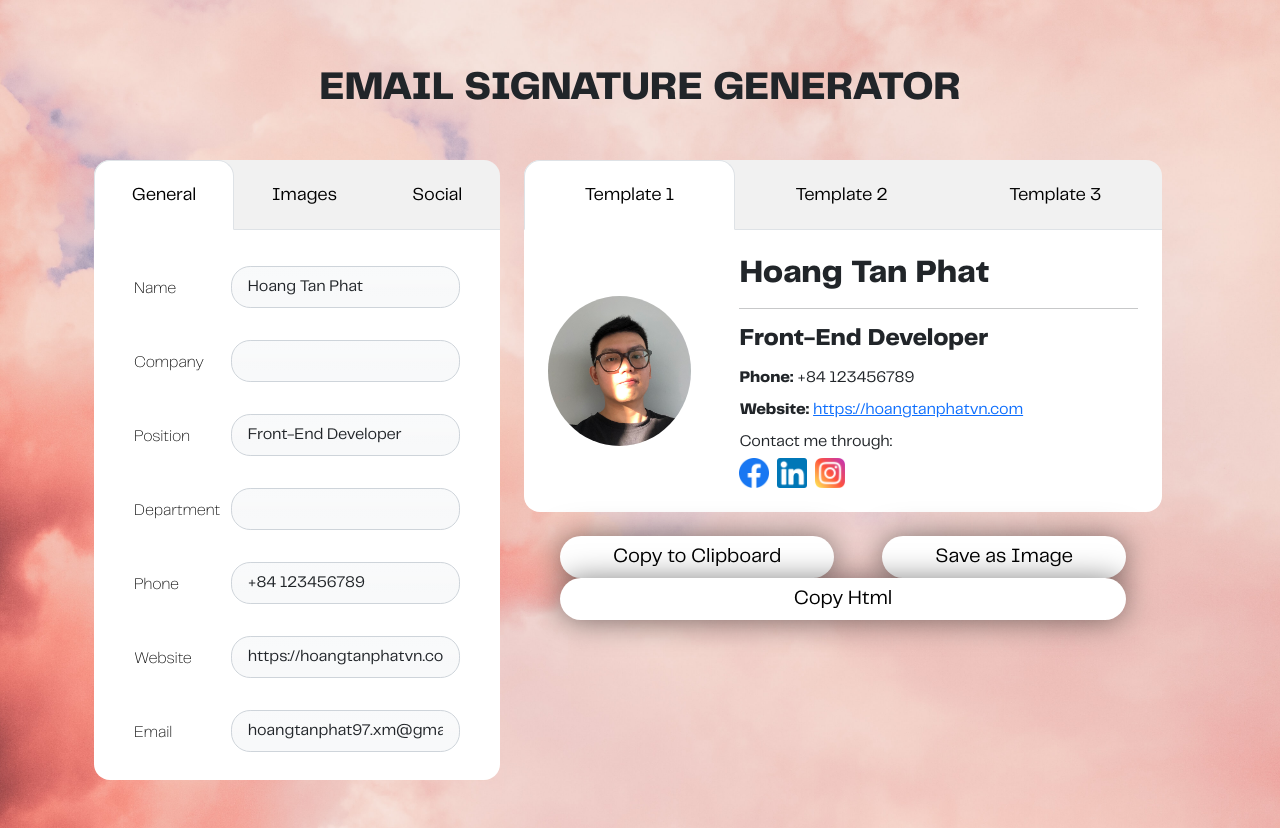
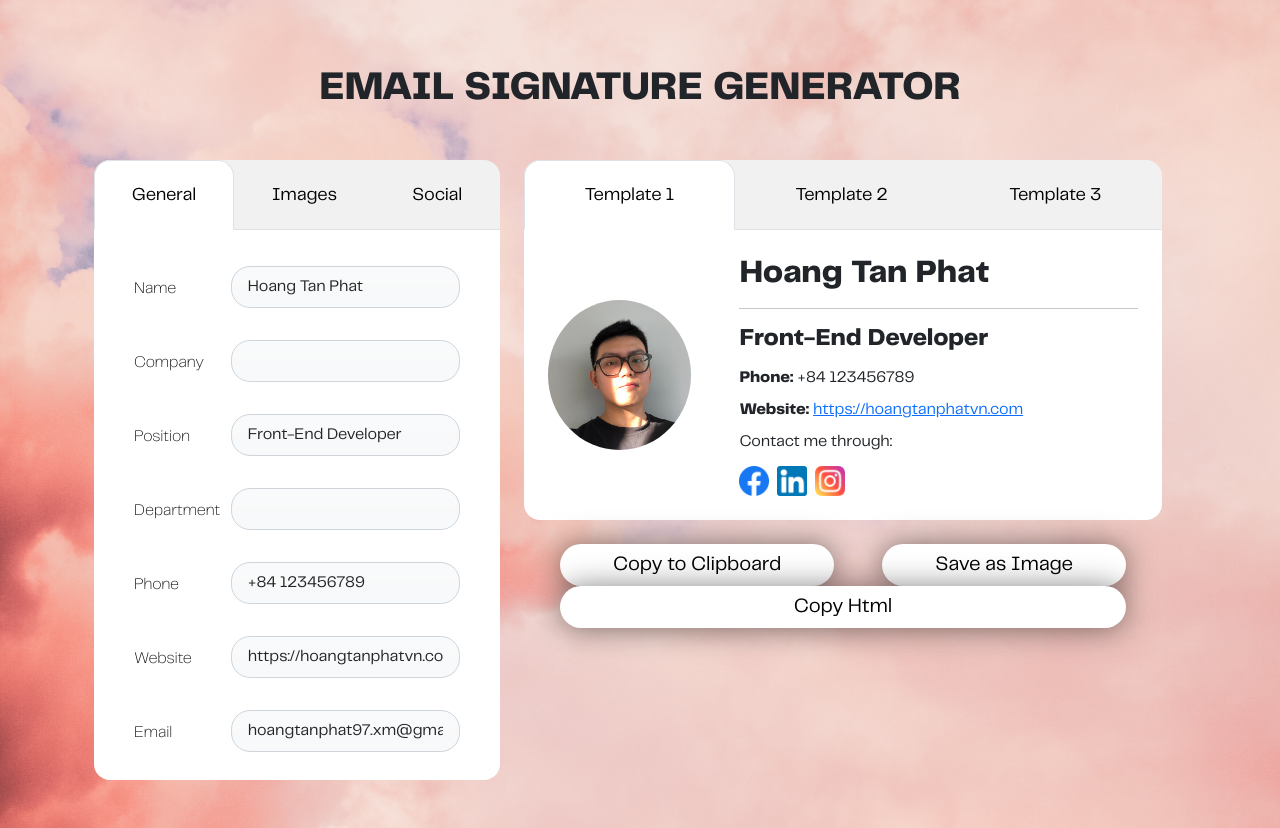
Before and after one commit to HoangTanPhat/email-signature-generator, a React (Create React App) app: page / in a window 1280 px wide. Built offline with nearby package versions, Linux system fonts and the light colour scheme.

Commit message:
fix bugs

```diff
--- a/src/Components/Result.js
+++ b/src/Components/Result.js
@@ -124,7 +124,7 @@ export default function Result() {
                             <p><span className="fw-bold">Website: </span><a href={userInfo.website}>{userInfo.website}</a></p>
                             <p>{userInfo.caption}</p>
                             <table>
-                              <tr className="d-flex flex-row flex-wrap" style={{height: "30px"}}>
+                              <tr className="d-flex flex-row flex-wrap mt-2" style={{height: "30px"}}>
                               {socialLinks.map((link) => {
                                 const {id, name, iconPath, color} = link;
                                 const obj = Object.values(socialTemplate);
```
